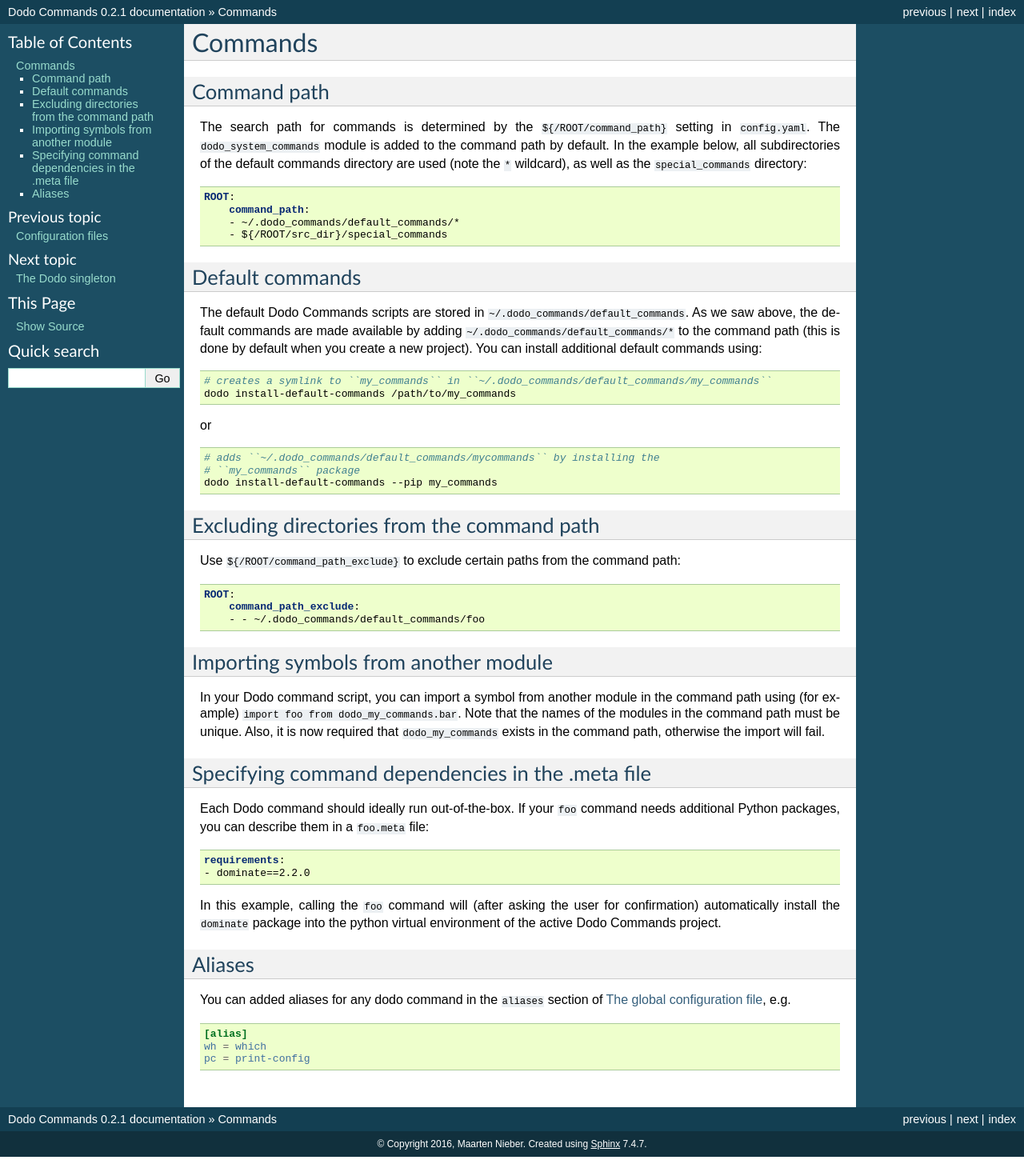
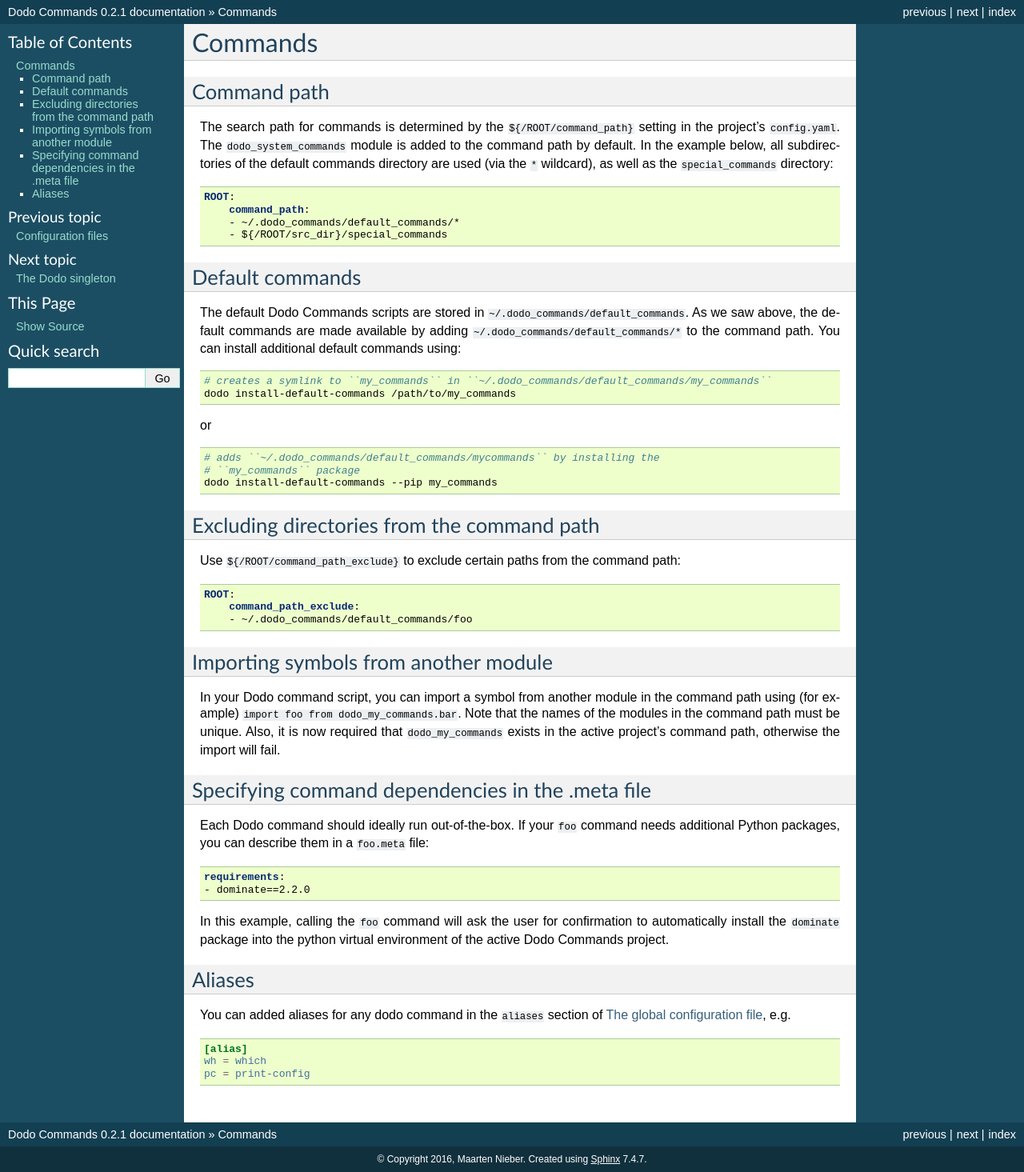
Before and after one commit to mnieber/dodo-commands, a Sphinx documentation site: the page built from doc/commands.rst, in a window 1280 px wide. Shown: the whole page at 80% size. Built offline with Sphinx 7.4.7, drawn with Linux system fonts in a browser that asks for light colours.

Commit message:
Improve documentation

```diff
--- a/doc/commands.rst
+++ b/doc/commands.rst
@@ -7,7 +7,7 @@
 Command path
 ============
 
-The search path for commands is determined by the ``${/ROOT/command_path}`` setting in ``config.yaml``. The ``dodo_system_commands`` module is added to the command path by default. In the example below, all subdirectories of the default commands directory are used (note the ``*`` wildcard), as well as the :code:`special_commands` directory:
+The search path for commands is determined by the ``${/ROOT/command_path}`` setting in the project's ``config.yaml``. The ``dodo_system_commands`` module is added to the command path by default. In the example below, all subdirectories of the default commands directory are used (via the ``*`` wildcard), as well as the :code:`special_commands` directory:
 
 .. code-block:: yaml
 
@@ -19,7 +19,7 @@
 Default commands
 ================
 
-The default Dodo Commands scripts are stored in :code:`~/.dodo_commands/default_commands`. As we saw above, the default commands are made available by adding ``~/.dodo_commands/default_commands/*`` to the command path (this is done by default when you create a new project). You can install additional default commands using:
+The default Dodo Commands scripts are stored in :code:`~/.dodo_commands/default_commands`. As we saw above, the default commands are made available by adding ``~/.dodo_commands/default_commands/*`` to the command path. You can install additional default commands using:
 
 .. code-block:: bash
 
@@ -44,13 +44,13 @@
 
     ROOT:
         command_path_exclude:
-        - - ~/.dodo_commands/default_commands/foo
+        - ~/.dodo_commands/default_commands/foo
 
 
 Importing symbols from another module
 =====================================
 
-In your Dodo command script, you can import a symbol from another module in the command path using (for example) ``import foo from dodo_my_commands.bar``. Note that the names of the modules in the command path must be unique. Also, it is now required that ``dodo_my_commands`` exists in the command path, otherwise the import will fail.
+In your Dodo command script, you can import a symbol from another module in the command path using (for example) ``import foo from dodo_my_commands.bar``. Note that the names of the modules in the command path must be unique. Also, it is now required that ``dodo_my_commands`` exists in the active project's command path, otherwise the import will fail.
 
 
 Specifying command dependencies in the .meta file
@@ -63,7 +63,7 @@
     requirements:
     - dominate==2.2.0
 
-In this example, calling the ``foo`` command will (after asking the user for confirmation) automatically install the ``dominate`` package into the python virtual environment of the active Dodo Commands project.
+In this example, calling the ``foo`` command will ask the user for confirmation to automatically install the ``dominate`` package into the python virtual environment of the active Dodo Commands project.
 
 
 Aliases
```
Also changed, not shown: doc/dodo-commands-script.rst (+6 -6 lines), doc/projects.rst (+4 -5 lines).
